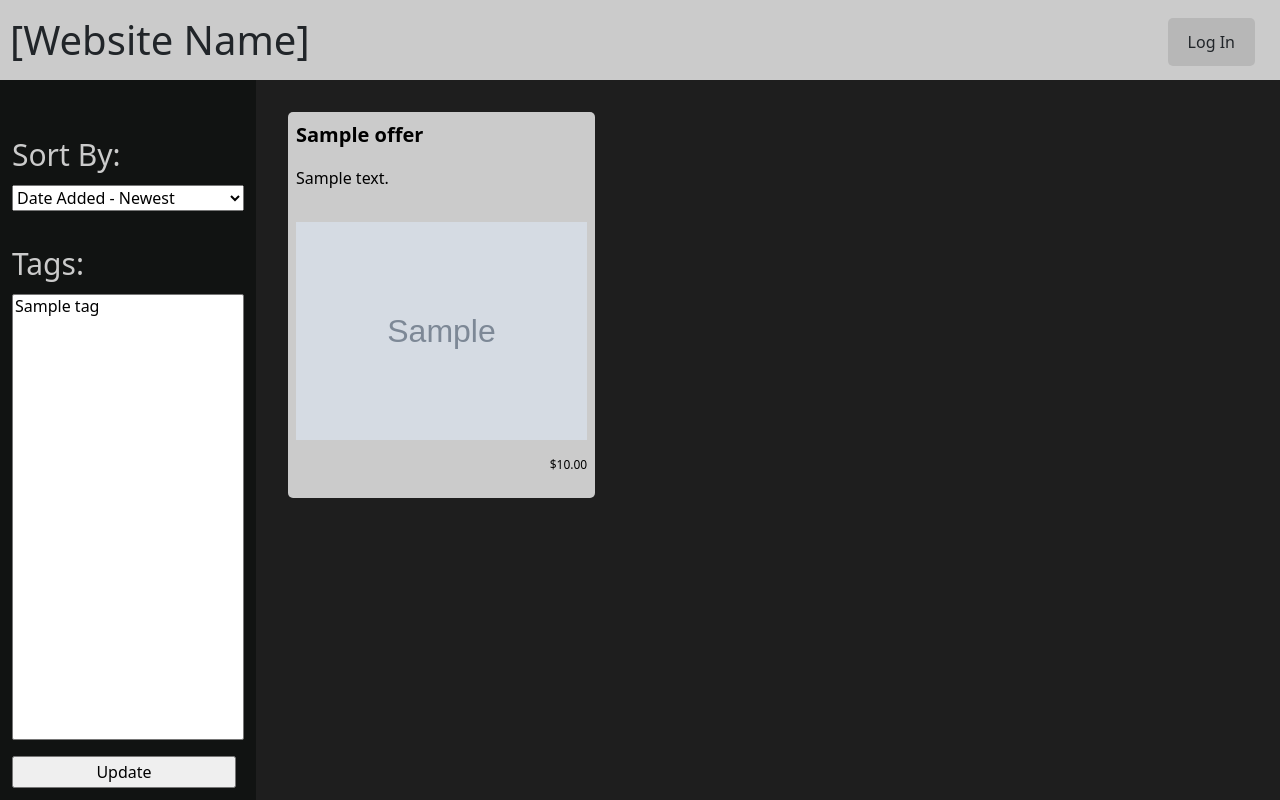
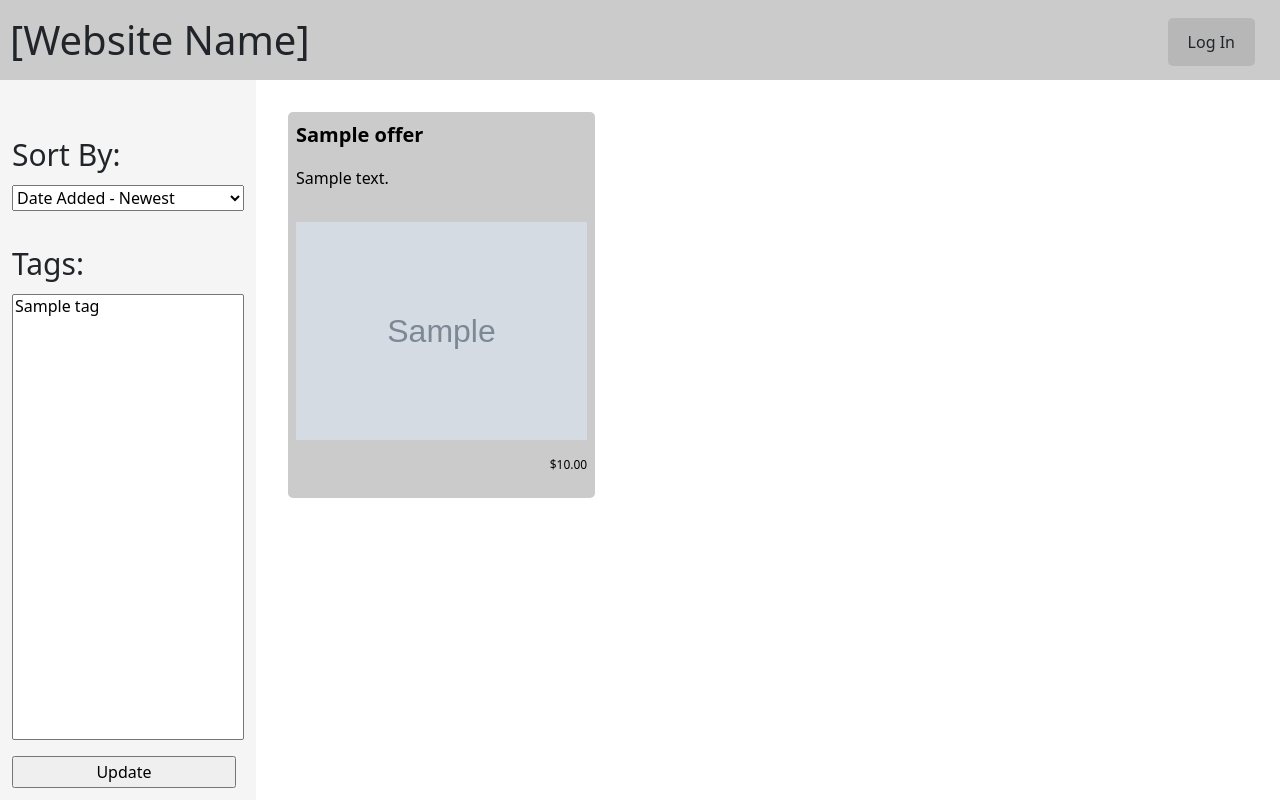
Before and after one commit to maxcutlyp/cits3403, a Flask app: page / in a window 1280 px wide. Run offline with Flask 3, Linux system fonts and the light colour scheme; tables that the repository leaves empty hold one stand-in row (values such as "Sample post"); grey boxes marked "Sample" are stand-in pictures.

Commit message:
Update homepage.css

```diff
--- a/app/static/css/homepage.css
+++ b/app/static/css/homepage.css
@@ -38,8 +38,7 @@
 
 .sidebar {
     padding: 0.75rem;
-    background-color: #111312;
-    color: #cbcbcb;
+    background-color: #f5f5f5;
     overflow-y: auto;
     gap: 0.5rem;
 }
@@ -131,7 +130,6 @@
 }
 
 .background{
-    background-color: #1E1E1E;
     font-family: system-ui;
 
     display: grid;
```
